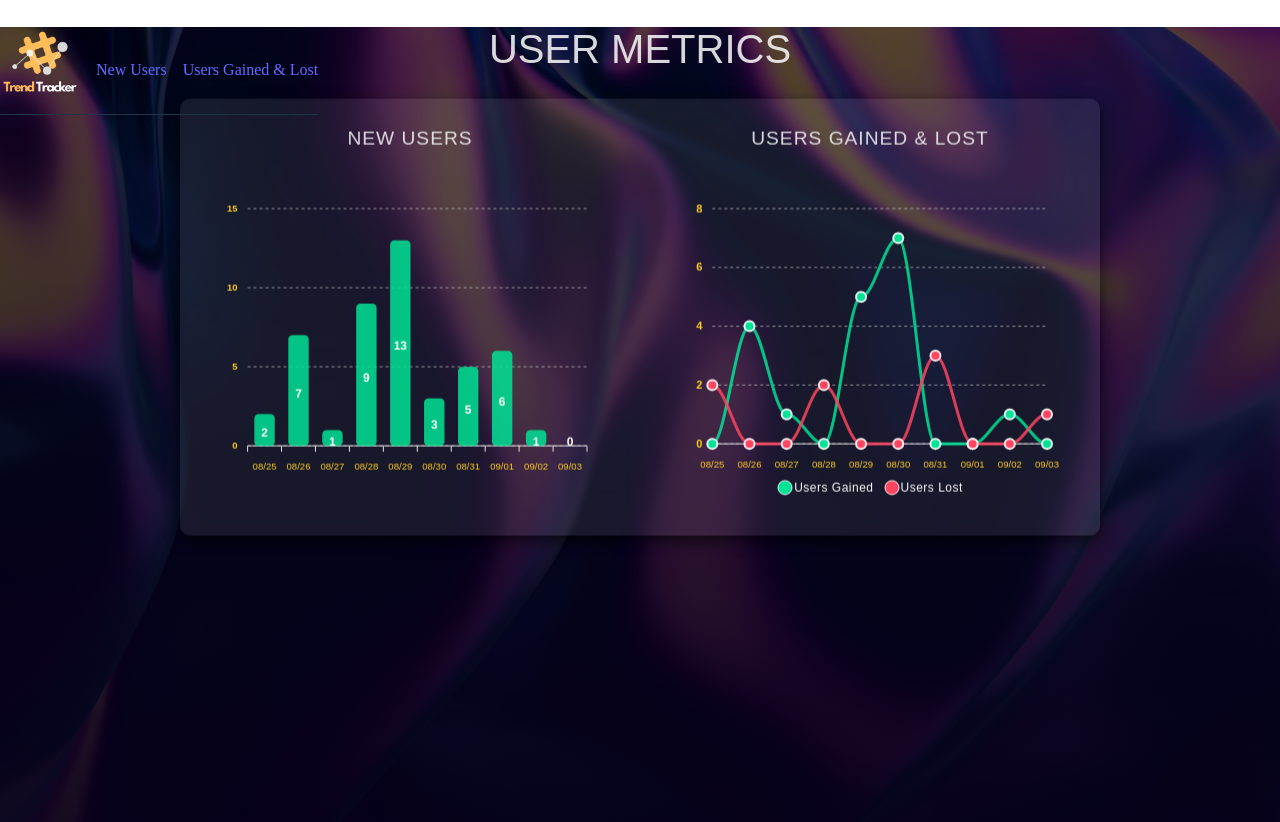
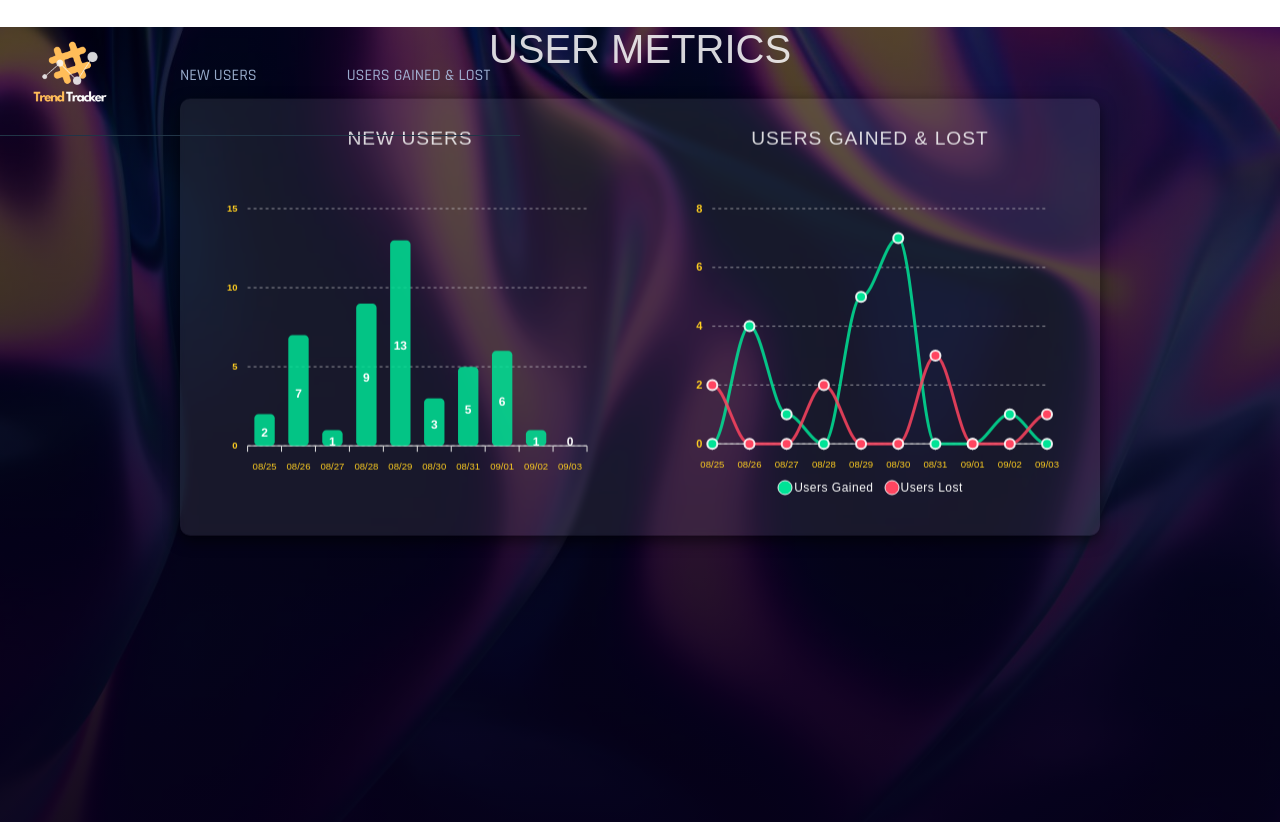
Before and after one commit to alissatroiano/Trend-Tracker, a React (Vite) app: page / in a window 1280 px wide. Shown: the top 822 px of the page. Built offline with nearby package versions, Linux system fonts and the light colour scheme; a web font is replaced by a local one.

Commit message:
Begin navigation styles

```diff
--- a/src/components/App/App.css
+++ b/src/components/App/App.css
@@ -1,8 +1,4 @@
 @import url("https://fonts.googleapis.com/css2?family=Rajdhani:wght@300;400;500;600;700&display=swap");
-
-@tailwind base;
-@tailwind components;
-@tailwind utilities;
 
 .app-container {
   margin: 0px auto;
@@ -13,8 +9,7 @@
   height: auto;
   margin: 0 auto;
   display: flex;
-  justify-content: start;
-  margin-left: 20px
+  justify-content: center;
 }
 
 .logo {
--- a/src/components/Navigation/Navigation.css
+++ b/src/components/Navigation/Navigation.css
@@ -6,10 +6,33 @@
 .nav-list {
   display: flex;
   list-style: none;
-  margin: 0;
+  margin: 0 auto;
   padding: 0;
-  gap: 1rem;
   align-items: center;
+}
+
+li.logo-img {
+  display: flex;
+  align-items: start;
+  justify-content: start;
+  justify-content: start;
+  margin-left: 20px;
+}
+
+
+img.nav-logo {
+  margin: 10px 10px;
+}
+
+
+.nav-link {
+  font-family: 'Rajdhani', sans-serif;
+  font-weight: 500;
+  color: #b5cceed3;
+  text-decoration: none;
+  transition: color 0.3s ease;
+  text-transform: uppercase;
+  text-align: right;
 }
 
 .hamburger-menu {
@@ -69,12 +92,36 @@
 }
 
 .hamburger-icon span {
-  width: 20px;
-  height: 2px;
-  background-color: #d1d5db;
+  width: 22px;
+  height: 3.5px;
+  background-color: #b5cceed3;
   transition: all 0.3s ease;
+  box-shadow: 1px 3px 6px rgba(0, 0, 0, 0.3);
 }
 
 .hamburger-icon:hover span {
   background-color: #ffffff;
 }
+
+/* tablets and up */
+@media (min-width: 728px) {
+li.nav-item {
+  display: flex;
+  margin-block-end: 10px;
+  margin-left: 10px;
+  align-items: end;
+  justify-content: end;
+  text-align: right;
+  flex-direction: row-reverse;
+  position: relative;
+}
+
+li.nav-item > a.nav-link {
+  align-items: end;
+  justify-content: end;
+  display: flex;
+  margin: 10px 30px  ;
+  text-align: right;
+  padding-left: 20px;
+}
+}
--- a/src/components/Navigation/Navigation.tsx
+++ b/src/components/Navigation/Navigation.tsx
@@ -24,18 +24,18 @@ const Navigation: React.FC = () => {
           </div>
 
           <ul className='nav-list'>
-            <li>
-              <a href="#" className="text-gray-300 hover:text-white px-3 py-2 rounded-md text-sm font-medium transition-colors">
+            <li className='logo-img'>
+              <a href="#" className="text-gray-300 hover:text-white px-3 py-2 rounded-md text-sm font-medium transition-colors nav-link">
                 <img src={appLogo} className="nav-logo" alt="trend-tracker" />
               </a>
             </li>
-            <li>
-              <a href="#" className="text-gray-300 hover:text-white px-3 py-2 rounded-md text-sm font-medium transition-colors">
+            <li className='nav-item'>
+              <a href="#" className="text-gray-300 hover:text-white px-3 py-2 rounded-md text-sm font-medium transition-colors nav-link">
                 New Users
               </a>
             </li>
-            <li>
-              <a href="#" className="text-gray-300 hover:text-white px-3 py-2 rounded-md text-sm font-medium transition-colors">
+            <li className='nav-item'>
+              <a href="#" className="text-gray-300 hover:text-white px-3 py-2 rounded-md text-sm font-medium transition-colors  nav-link">
                 Users Gained & Lost
               </a>
             </li>
```
